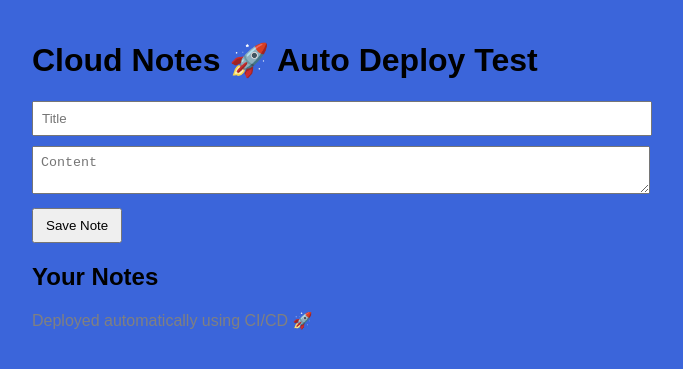
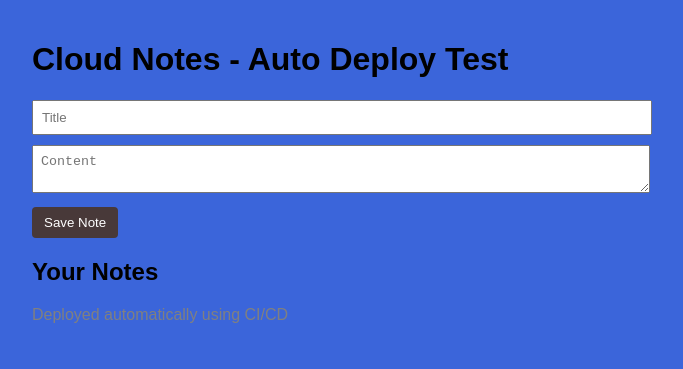
Before and after one commit to PrathmeshK1905/CI_CD_Notes, a plain HTML site: page frontend/index.html in a window 1280 px wide. Shown: the whole page, without its empty margins (308-991 px from the left). Drawn offline with Linux system fonts and the light colour scheme; no server answers.

Commit message:
UI auto deploy test2

```diff
--- a/frontend/index.html
+++ b/frontend/index.html
@@ -5,7 +5,7 @@
     <link rel="stylesheet" href="style.css">
 </head>
 <body>
-    <h1>Cloud Notes 🚀 Auto Deploy Test</h1>
+    <h1>Cloud Notes - Auto Deploy Test</h1>
 
 
     <div class="form">
@@ -20,7 +20,7 @@
     <script src="script.js"></script>
 </body>
 <p style="margin-top:20px;color:gray;">
-    Deployed automatically using CI/CD 🚀
+    Deployed automatically using CI/CD
 </p>
 
 </html>
--- a/frontend/style.css
+++ b/frontend/style.css
@@ -15,10 +15,16 @@ input, textarea {
 button {
     padding: 8px 12px;
     cursor: pointer;
+    background-color: #483939;
+    color: white;
+    border: none;
+    border-radius: 4px;
 }
 
 .note {
     border: 1px solid #11873e;
     padding: 10px;
+    box-shadow: 0 2px 6px rgba(0,0,0,0.1);
+    border-radius: 6px;
     margin-top: 10px;
 }
```
